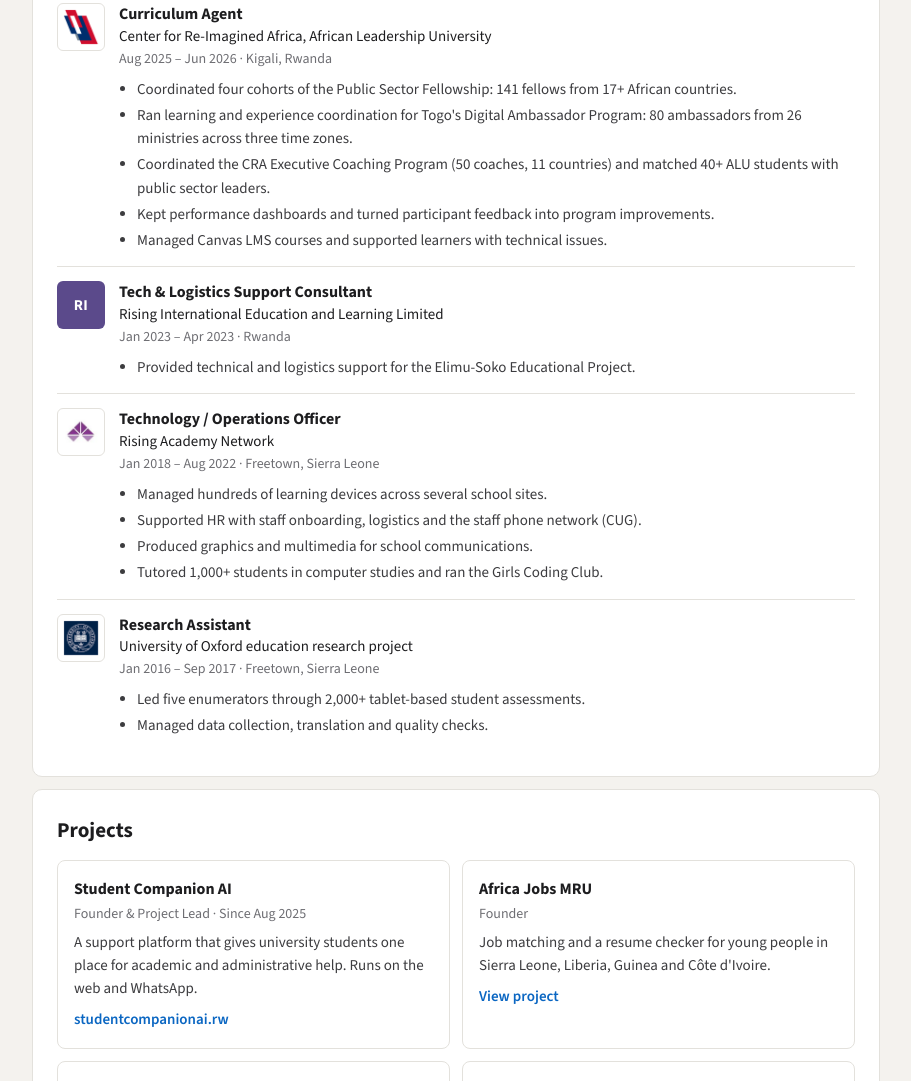
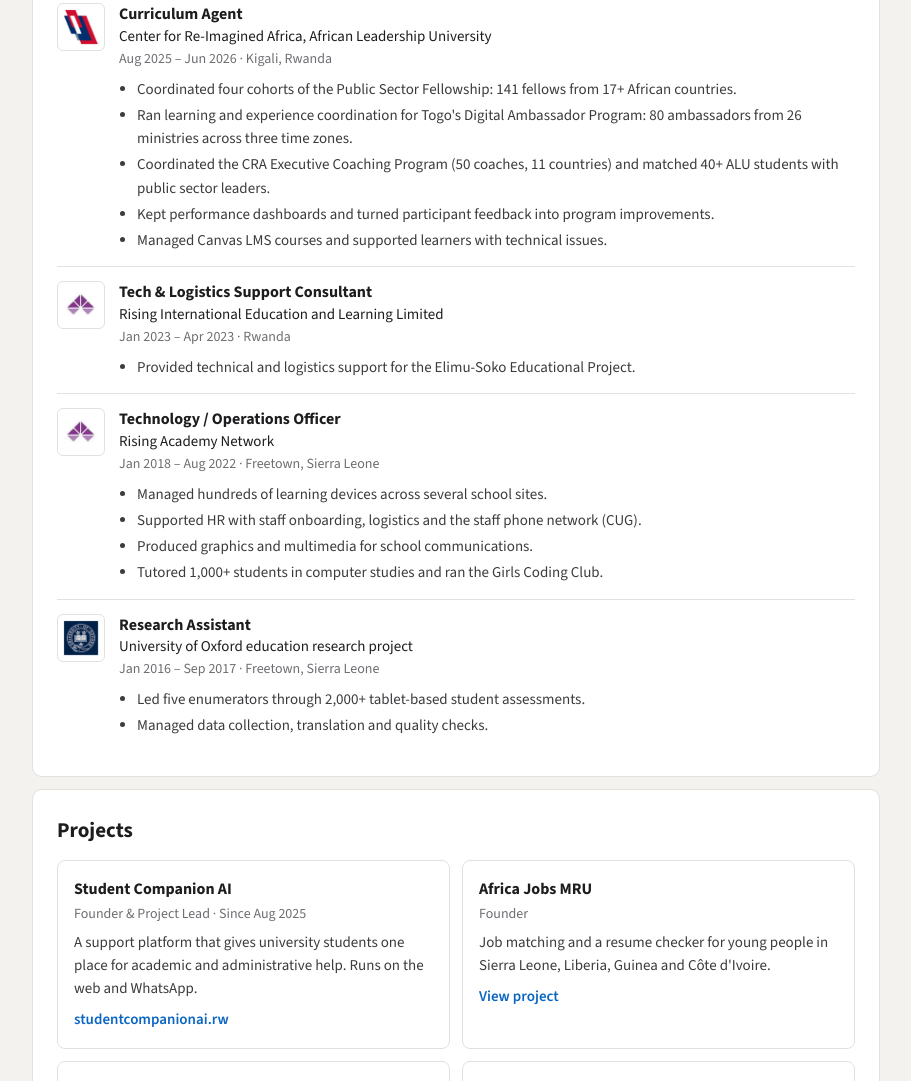
Before and after one commit to andrewstevenboima/andrewstevenboima.github.io, a plain HTML site: page index.html in a window 1280 px wide. Shown: the part 1615-2696 px from the top of the page, without its empty margins (184-1095 px from the left). Drawn offline with nearby package versions, Linux system fonts and the light colour scheme.

Commit message:
Use Rising Academy Network logo for Rising International Education role
Co-Authored-By: Claude Opus 5.5 <noreply@anthropic.com>
Claude-Session: https://claude.ai/code/session_01QUJgFp37o7KWr7s7YJTccu

```diff
--- a/index.html
+++ b/index.html
@@ -272,7 +272,7 @@ blockquote footer b { color: var(--ink); }
       </div>
 
       <div class="item">
-        <span class="logo mono" style="background:#5b4a8b" aria-hidden="true">RI</span>
+        <img class="logo" src="logos/rising.png" alt="Rising Academy Network logo" loading="lazy">
         <div class="item-text">
           <h3>Tech &amp; Logistics Support Consultant</h3>
           <div class="org">Rising International Education and Learning Limited</div>
```
